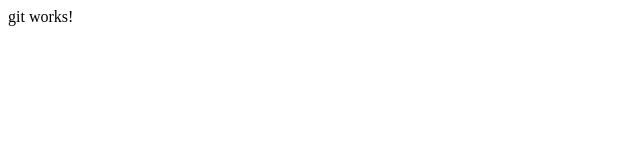
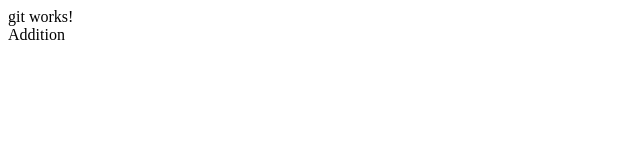
Before and after one commit to AbebeAsnake/git, a plain HTML site: page index.html in a window 1280 px wide. Shown: the full height of the page, 0-640 px from the left. Drawn offline with Linux system fonts and the light colour scheme.

Commit message:
addition

```diff
--- a/index.html
+++ b/index.html
@@ -12,7 +12,7 @@
     <div>
         git works!
     </div>
-
+    <div>Addition</div>
 </body>
 
 </html>
```
